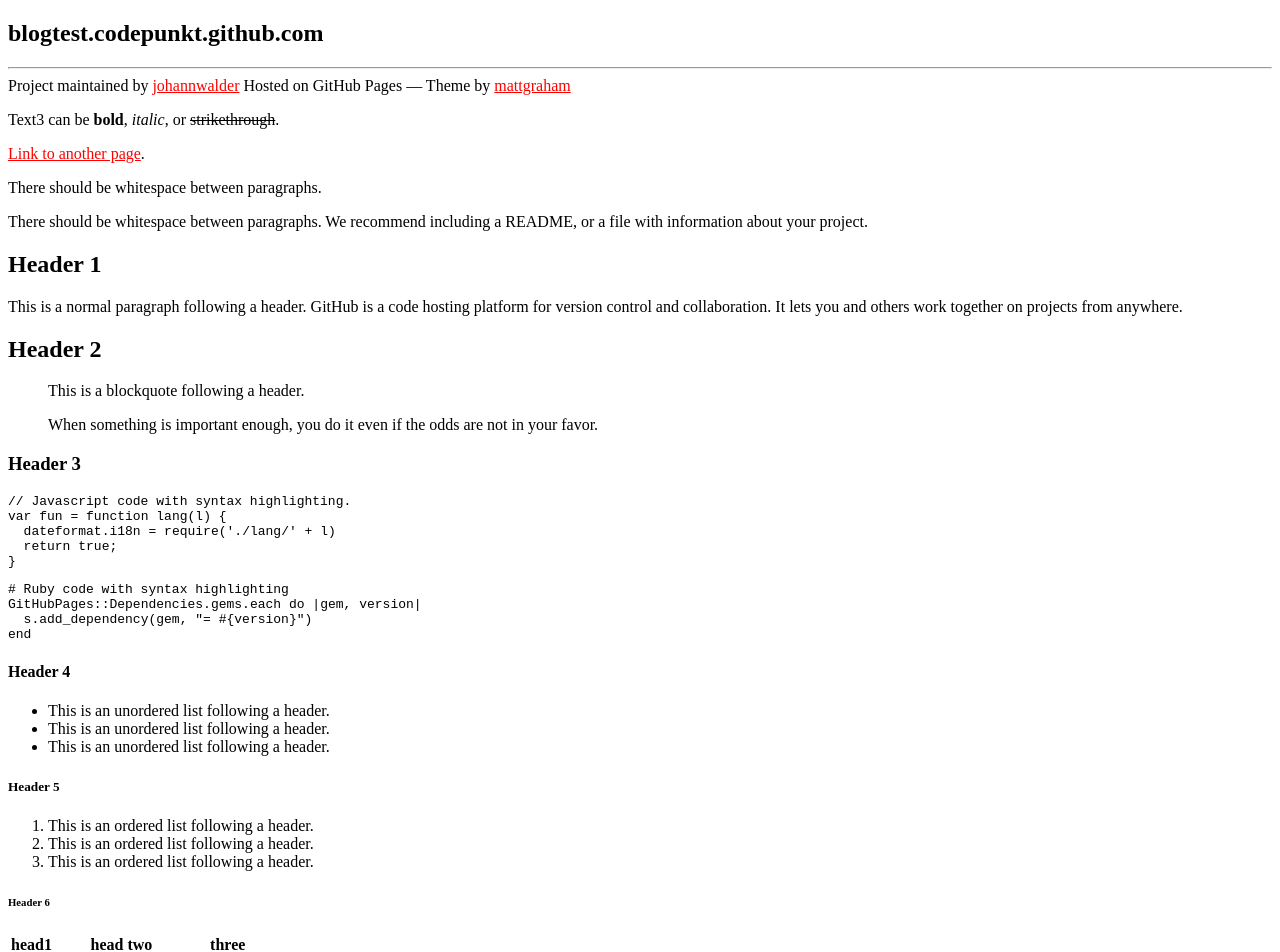
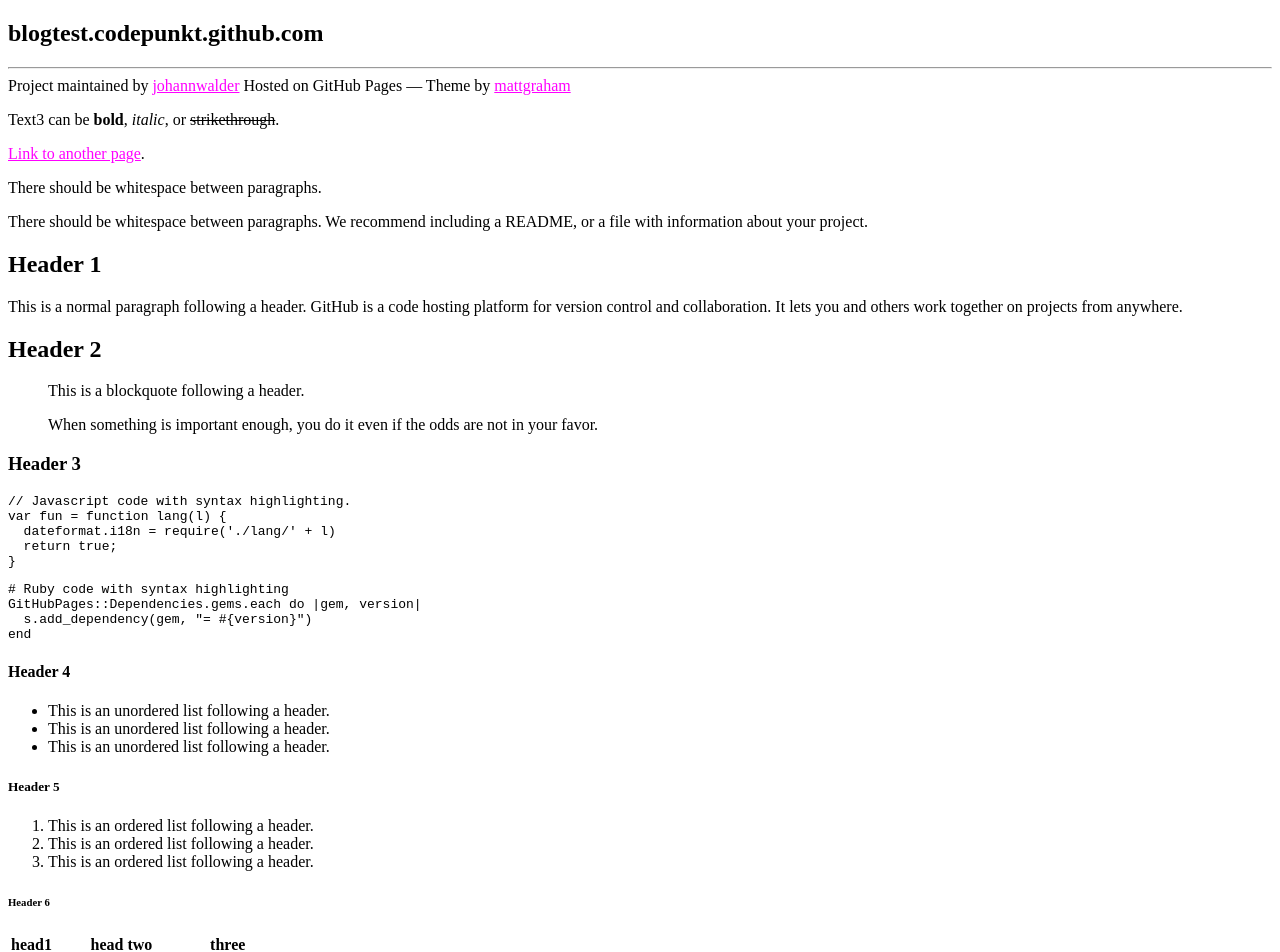
Before and after one commit to johannwalder/blogtest.codepunkt.github.com, a Jekyll site: the page built from index.md, in a window 1280 px wide. Shown: the top 952 px of the page. Built offline with Jekyll 4.4.1, drawn with Linux system fonts in a browser that asks for light colours; nearby versions of some CDN libraries; the repository's description, which GitHub fills in, is left out.

Commit message:
Update style.css

```diff
--- a/assets/css/style.css
+++ b/assets/css/style.css
@@ -2,5 +2,4 @@
 ---
 
 @import "";
-
-a { color: #ff0000 !important; }
+a { color: #ff00ff !important; }
```
